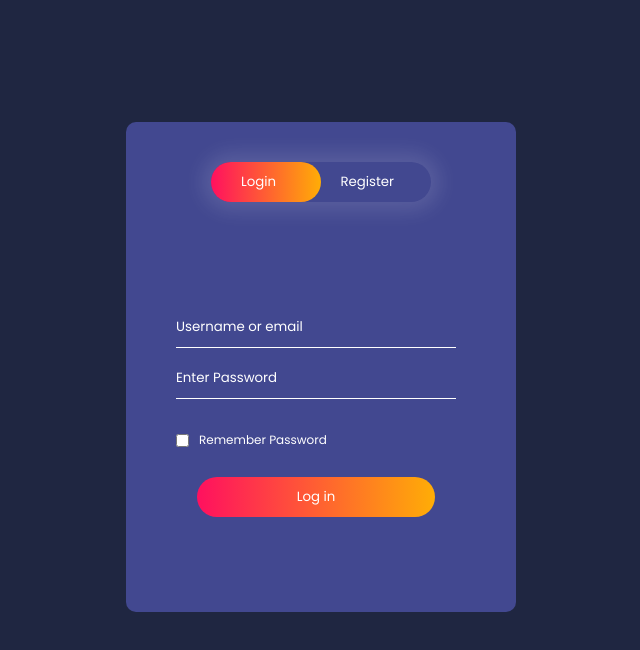
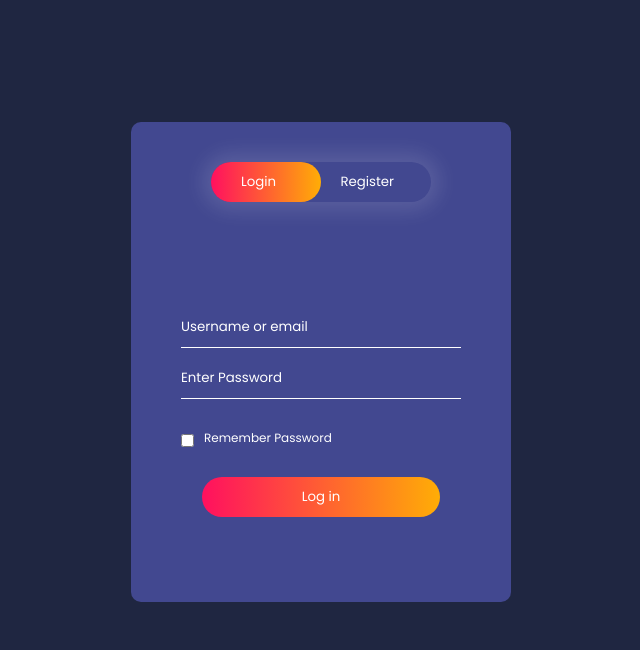
Before and after one commit to Satyam-do-some-code/Project-2_Content-Library, a plain HTML site: page index.html in a window 1280 px wide. Shown: the whole page, without its empty margins (319-959 px from the left). Drawn offline with Linux system fonts and the light colour scheme.

Commit message:
Login page fixed and added logout button

```diff
--- a/index.html
+++ b/index.html
@@ -22,7 +22,7 @@
     <meta http-equiv="X-UA-Compatible" content="IE=edge">
     <meta name="viewport" content="width=device-width, initial-scale=1.0">
     <title>Login & Registration Form</title>
-    <link rel="stylesheet" href="">
+    <link rel="stylesheet" href="/css/style.css">
 </head>
 
 <body>
```
